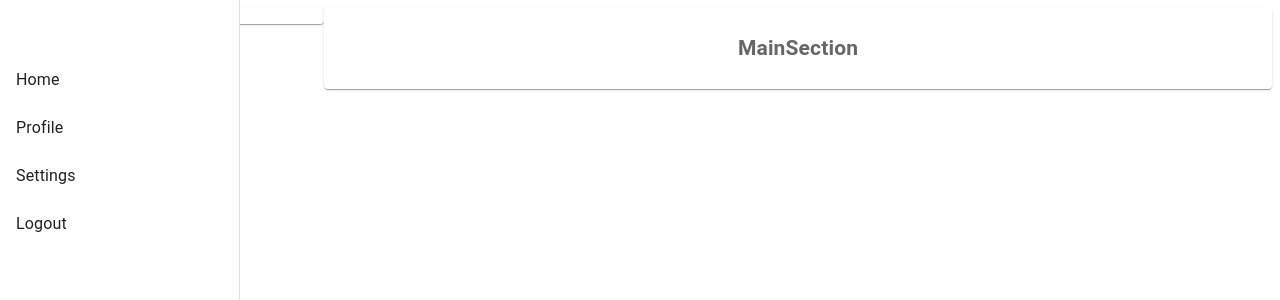
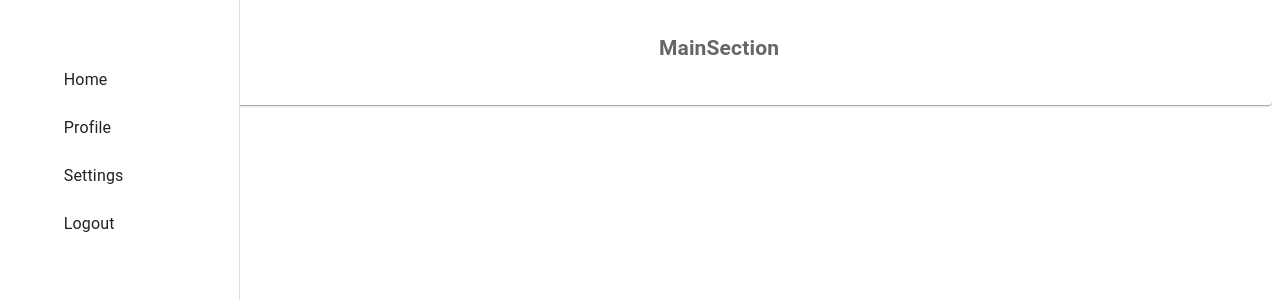
Before and after one commit to toyman640/construction-temp, a React (Create React App) app: page / in a window 1280 px wide. Shown: the top 300 px of the page. Built offline with nearby package versions, Linux system fonts and the light colour scheme.

Commit message:
Adjust menu items and sections

```diff
--- a/src/components/MainContainer.js
+++ b/src/components/MainContainer.js
@@ -12,15 +12,20 @@ const Item = styled(Paper)(({ theme }) => ({
   padding: theme.spacing(1),
   textAlign: 'center',
   color: theme.palette.text.secondary,
+  height: '100%',
 }));
 
 const MainContainer = () => (
-  <Box sx={{ flexGrow: 1 }}>
+  <Box
+    sx={{
+      flexGrow: 1, width: '100%', height: '100vh', overflow: 'hidden',
+    }}
+  >
     <Grid item container spacing={0} columns={16}>
-      <Grid item lg={4} xs={4} sx={{ display: { xs: 'none', lg: 'block' } }}>
+      <Grid item lg={2} xs={2} sx={{ display: { xs: 'none', lg: 'block' } }}>
         <Item><Navigation /></Item>
       </Grid>
-      <Grid item lg={12} xs={16}>
+      <Grid item lg={14} xs={14}>
         <Item><MainSection /></Item>
       </Grid>
     </Grid>
--- a/src/components/Navigation.js
+++ b/src/components/Navigation.js
@@ -63,7 +63,7 @@ const Navigation = () => {
           },
         }}
       >
-        <List sx={{ marginTop: '20%' }}>
+        <List sx={{ marginTop: '20%', marginLeft: '20%' }}>
           {menuItems.map((item) => (
             <ListItem button key={item.id} component={Link} to={item.path}>
               <ListItemText primary={item.text} />
```
